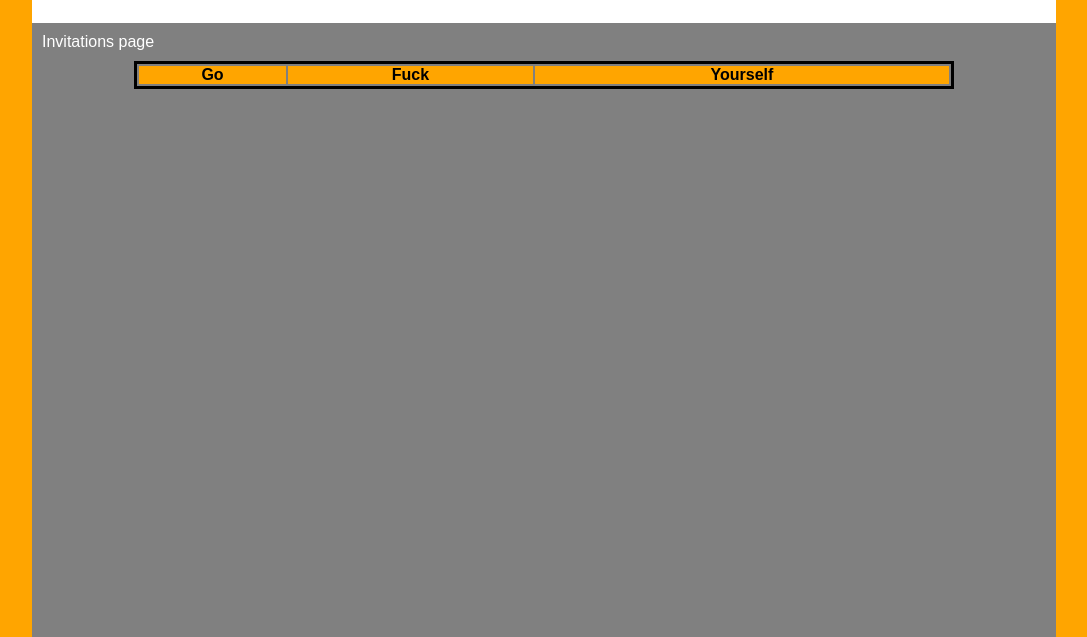
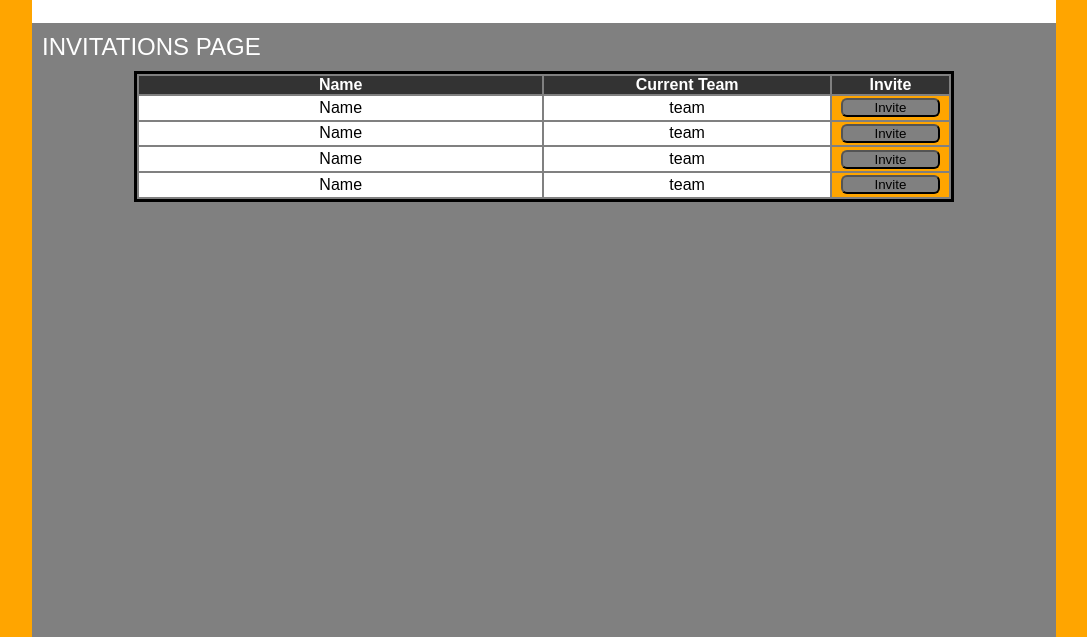
Before and after one commit to Juiposa/cis3750, a plain HTML site: page wireframe_3750/part_invite.html in a window 1280 px wide. Shown: the part 163-800 px from the top of the page, without its empty margins (96-1183 px from the left). Drawn offline with nearby package versions, Linux system fonts and the light colour scheme.

Commit message:
tables with some pizzaz

```diff
--- a/wireframe_3750/part_invite.html
+++ b/wireframe_3750/part_invite.html
@@ -29,12 +29,48 @@
 		</div>
 		<div id="main">
 			<!-- main content section -->
-			<p style="background:10px;padding:10px;">Invitations page</p>
+			<p style="background:10px;padding:10px;font-size:24px;">INVITATIONS PAGE</p>
 			<table id="inv_table">
 				<tr>
-					<th>Go</th>
-					<th>Fuck</th>
-					<th>Yourself</th>
+					<th style="width:50%;">Name</th>
+					<th>Current Team</th>
+					<th>Invite</th>
+				</tr>
+				<tr>
+					<td>Name</th>
+					<td>team</td>
+					<td style="background:white;">
+						<div class="button-grp" role="group" aria-label="...">
+							<button type="button" class="btn btn-default">Invite</button>
+						</div>
+					</td>
+				</tr>
+				<tr>
+					<td>Name</th>
+					<td>team</td>
+					<td style="background:white;">
+						<div class="button-grp" role="group" aria-label="...">
+							<button type="button" class="btn btn-default">Invite</button>
+						</div>
+					</td>
+				</tr>
+				<tr>
+					<td>Name</th>
+					<td>team</td>
+					<td style="background:white;">
+						<div class="button-grp" role="group" aria-label="...">
+							<button type="button" class="btn btn-default">Invite</button>
+						</div>
+					</td>
+				</tr>
+				<tr>
+					<td>Name</th>
+					<td>team</td>
+					<td style="background:white;">
+						<div class="button-grp" role="group" aria-label="...">
+							<button type="button" class="btn btn-default">Invite</button>
+						</div>
+					</td>
 				</tr>
 			</table>
 		</div>
--- a/wireframe_3750/style.css
+++ b/wireframe_3750/style.css
@@ -72,3 +72,19 @@ table#inv_table {
 	position: relative;
 	background: grey;
 }
+
+th {
+	background-color: #333333;
+	color: white;
+}
+
+td {
+	background-color: white;
+}
+
+button {
+	margin: 2%;
+	width: 85%;
+	background-color: grey;
+	border-radius: 6px;
+}
```
